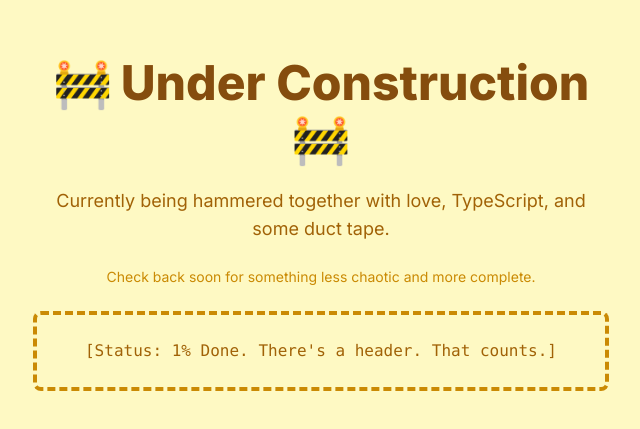
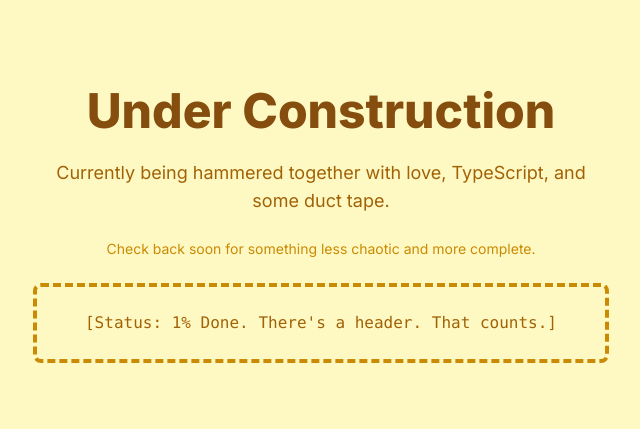
Before and after one commit to matthew-c-lee/matthewlee-name, a Next.js app: page / in a window 1280 px wide. Shown: the part 175-604 px from the top of the page, without its empty margins (319-959 px from the left). Built offline with nearby package versions, Linux system fonts and the light colour scheme.

Commit message:
Update page.tsx

```diff
--- a/src/app/page.tsx
+++ b/src/app/page.tsx
@@ -5,9 +5,7 @@ export default function Home() {
         <main className="flex min-h-screen flex-col items-center justify-center bg-yellow-100 dark:bg-yellow-900 p-10 text-center">
             <div className="max-w-xl space-y-6">
                 <h1 className="flex flex-wrap justify-center items-center gap-2 text-3xl sm:text-4xl md:text-5xl font-extrabold text-yellow-800 dark:text-yellow-200">
-                    <span role="img" aria-label="construction">🚧</span>
                     <span>Under Construction</span>
-                    <span role="img" aria-label="construction">🚧</span>
                 </h1>
                 <p className="text-lg text-yellow-700 dark:text-yellow-300">
                     Currently being hammered together with love, TypeScript, and some duct tape.
```
